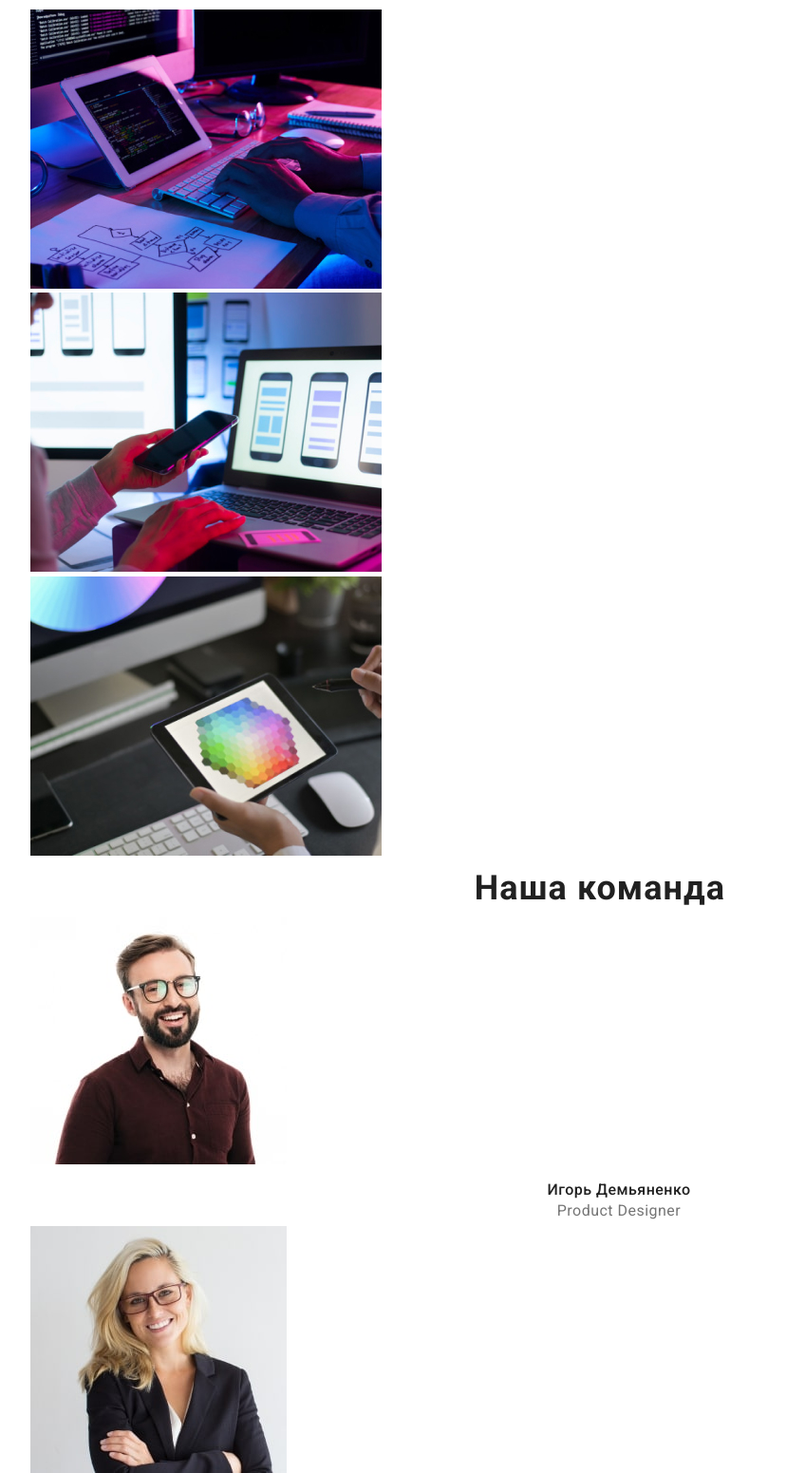
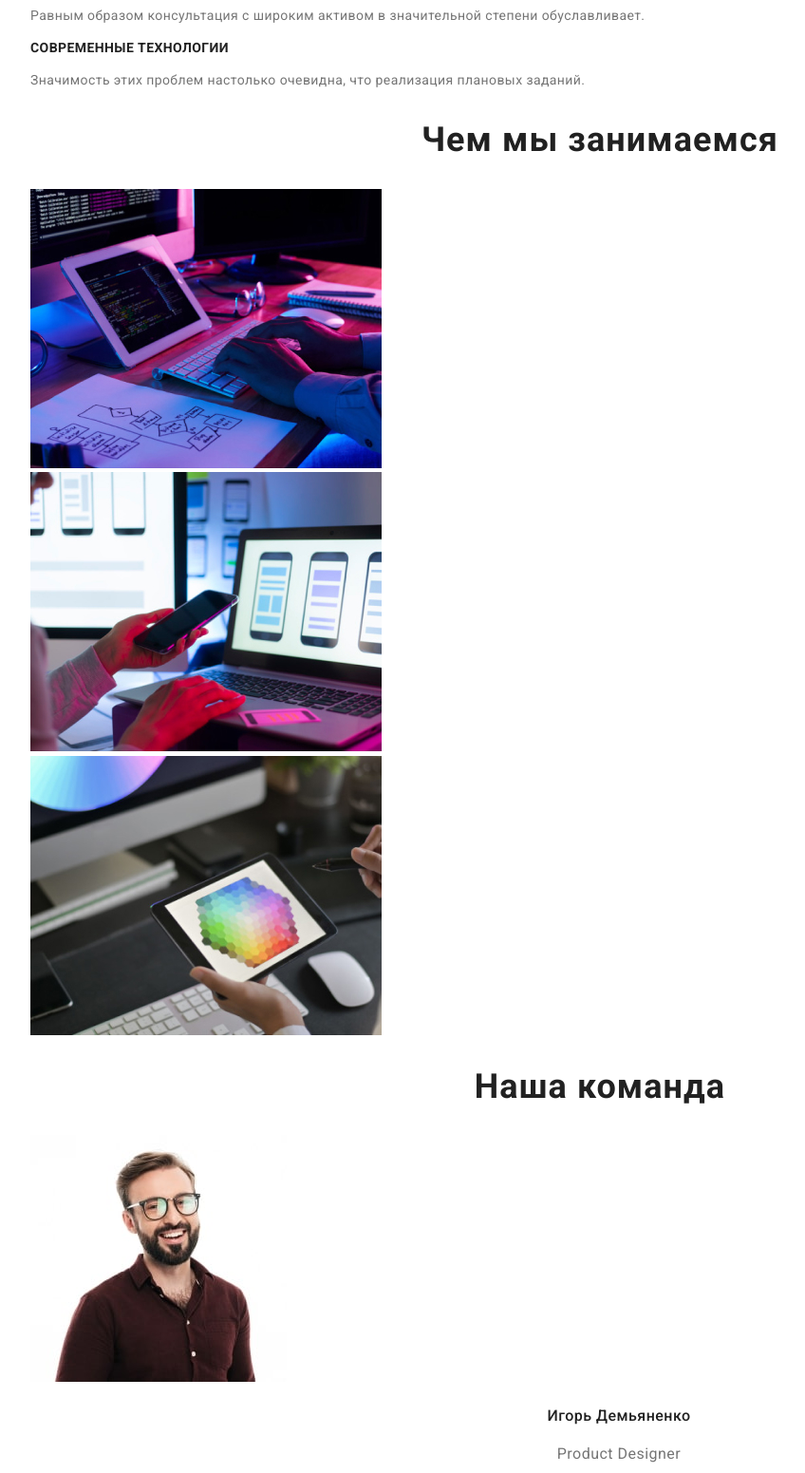
Before and after one commit to Konstantyn-Tokar/goit-markup-hw-02, a plain HTML site: page index.html in a window 1280 px wide. Shown: the part 500-2051 px from the top of the page at 95% size, without its empty margins (8-856 px from the left). Drawn offline with nearby package versions, Linux system fonts and the light colour scheme.

Commit message:
Исправил косяк
Убрал px

```diff
--- a/css/styles.css
+++ b/css/styles.css
@@ -74,7 +74,7 @@ body {
 .tel-link {
     font-weight: 500;
     font-size: 14px;
-    line-height: 1.14px;
+    line-height: 1.14;
     letter-spacing: 0.02em;
 
     color: #757575;
@@ -89,7 +89,7 @@ body {
 .post-link {
     font-weight: 500;
     font-size: 14px;
-    line-height: 1.14px;
+    line-height: 1.14;
     letter-spacing: 0.02em;
 
     color: #757575;
@@ -138,7 +138,7 @@ body {
 .features-subtitle {
     font-weight: 700;
     font-size: 14px;
-    line-height: 1.14px;
+    line-height: 1.14;
     letter-spacing: 0.03em;
     text-transform: uppercase;
 
@@ -147,7 +147,7 @@ body {
 
 .features-description {
     font-size: 14px;
-    line-height: 1.71px;
+    line-height: 1.71;
     letter-spacing: 0.03em;
 
     color: #757575;
@@ -157,7 +157,7 @@ body {
 .section-subtitel {
     font-weight: 700;
     font-size: 36px;
-    line-height: 1.16px;
+    line-height: 1.16;
     text-align: center;
     letter-spacing: 0.03em;
 
@@ -168,7 +168,7 @@ body {
 .team-subtitle {
     font-weight: 500;
     font-size: 16px;
-    line-height: 1.19px;
+    line-height: 1.19;
     text-align: center;
     letter-spacing: 0.03em;
 
@@ -178,7 +178,7 @@ body {
 
 .team-des {
     font-size: 16px;
-    line-height: 1.19px;
+    line-height: 1.19;
     text-align: center;
     letter-spacing: 0.03em;
 
```
